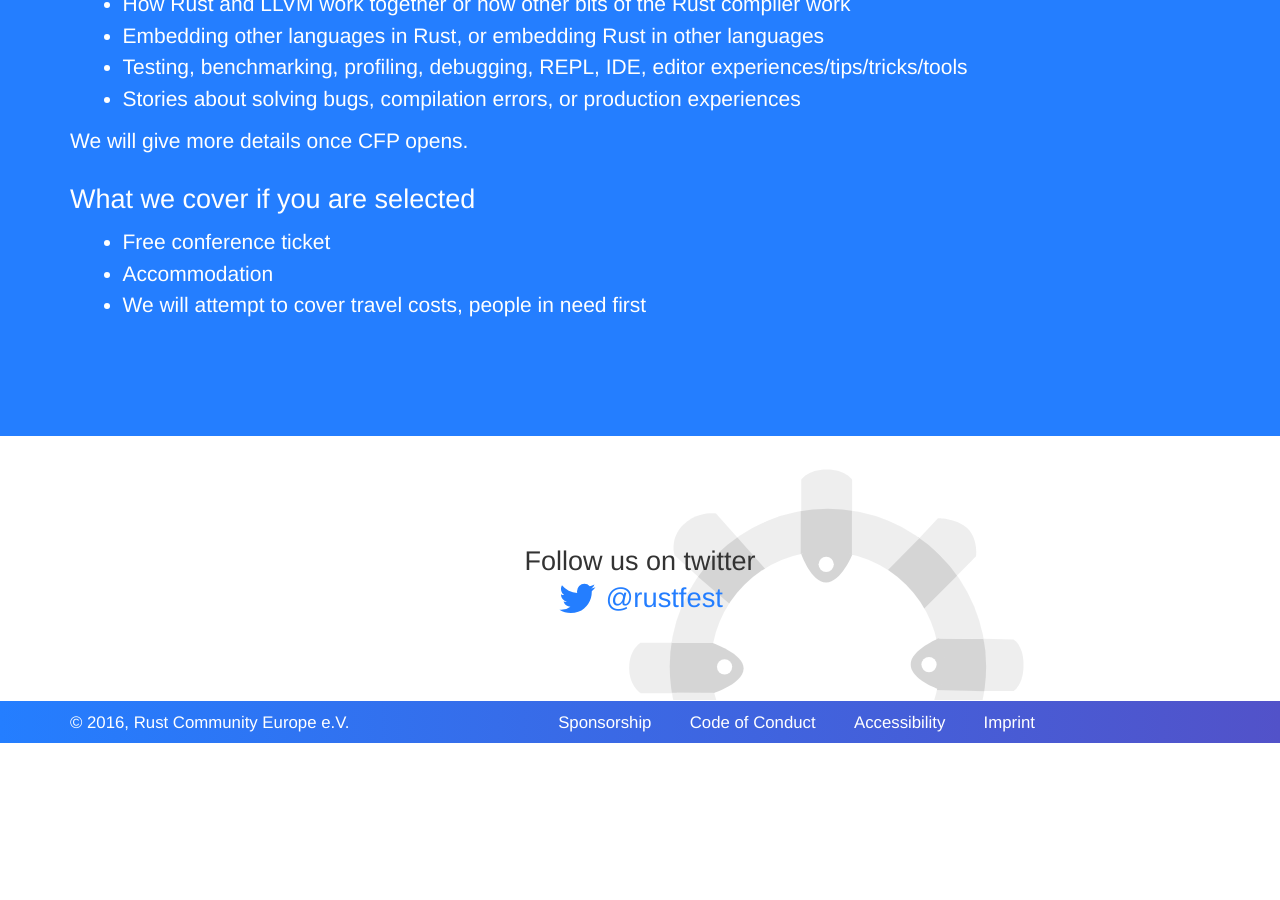
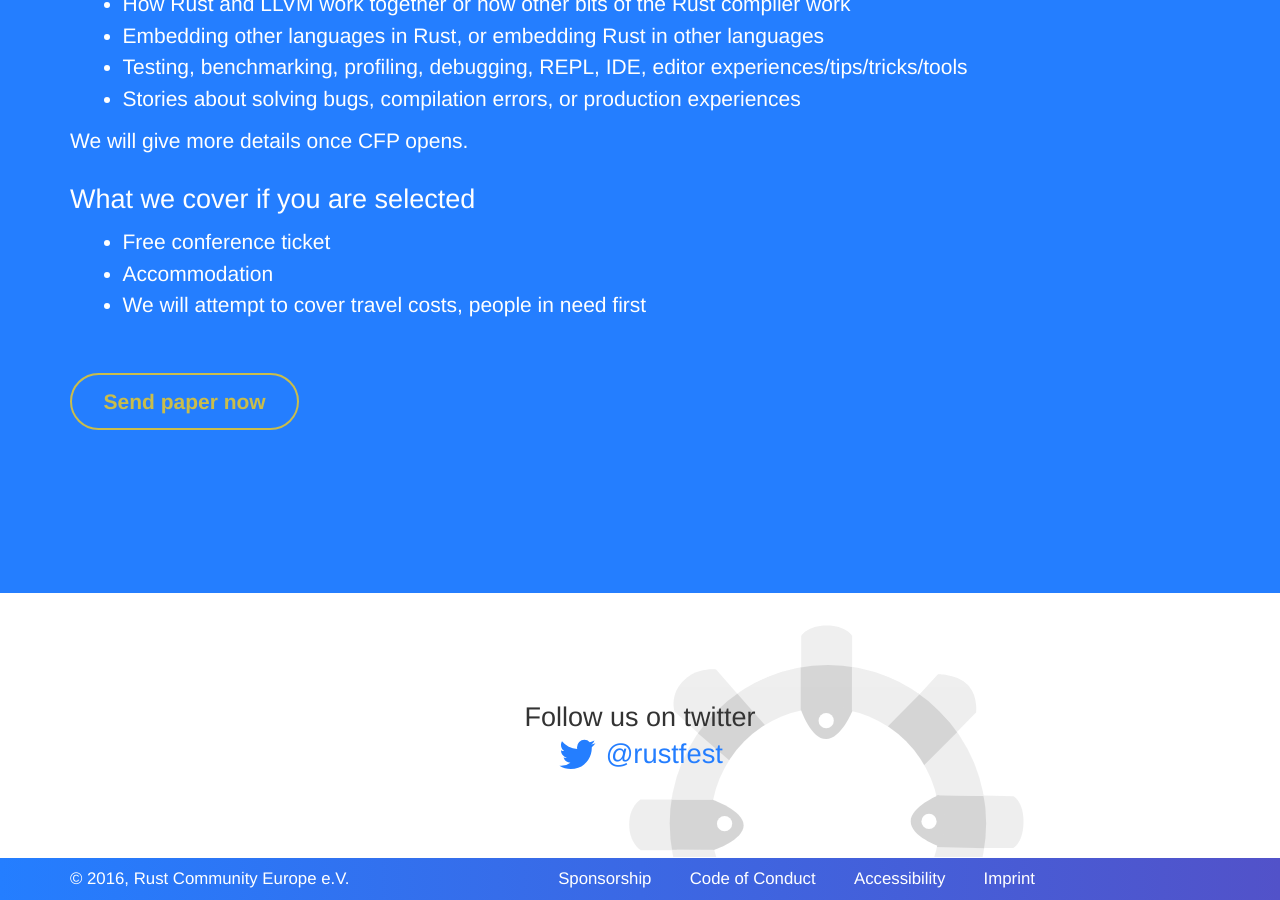
Before and after one commit to RustFestEU/blog.rustfest.eu, a Jekyll site: the page built from papers.md, in a window 1280 px wide and 900 px high, scrolled down 1092 px. Built offline with Jekyll 4.4.1, drawn with Linux system fonts in a browser that asks for light colours; before the commit the page ends 1835 px from its top, so only the background shows below that.

Commit message:
add button on CfP

```diff
--- a/papers.md
+++ b/papers.md
@@ -47,3 +47,8 @@
 - Free conference ticket
 - Accommodation
 - We will attempt to cover travel costs, people in need first
+
+
+<p>
+  <a class="cfp-button button primary" href="https://cfp.rustfest.eu">Send paper now</a>
+</p>
```
